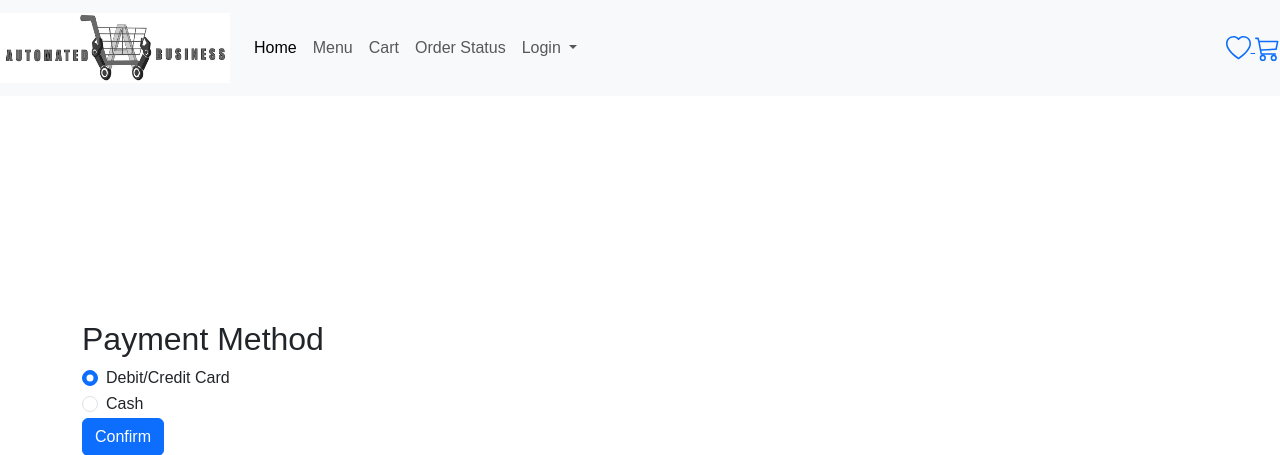
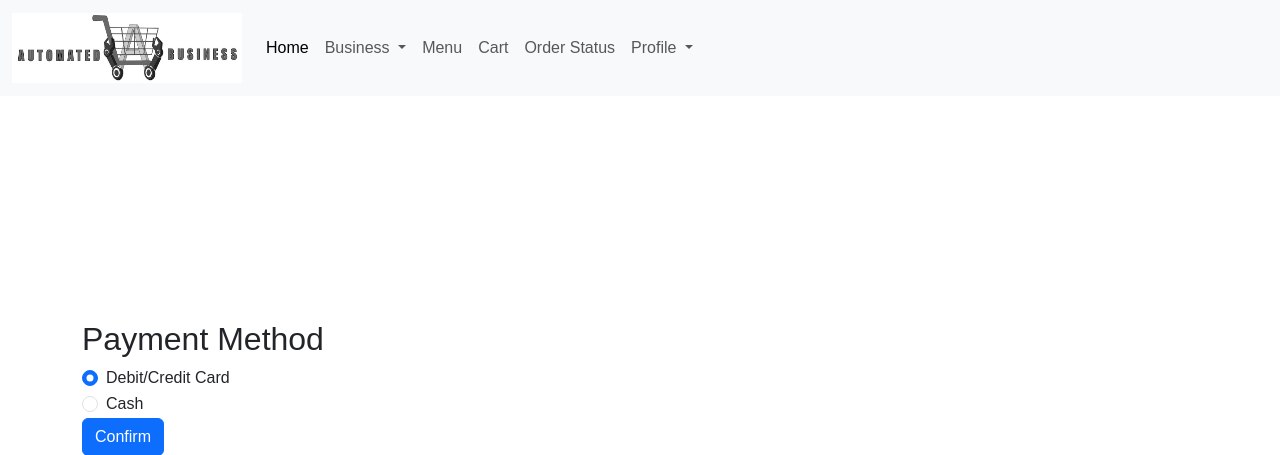
Before and after one commit to MrymAlsayed23/senior, a PHP site: page /payment.php?bid=1 in a window 1280 px wide. Shown: the top 455 px of the page. Run offline with PHP 8.4, Linux system fonts and the light colour scheme; data that the repository does not hold is empty; some libraries are stand-ins or nearby versions.

Commit message:
Update payment.php

```diff
--- a/customer/payment.php
+++ b/customer/payment.php
@@ -21,22 +21,23 @@ $cid = $_GET['cid'];
     </head>
     <body>
         <!-- nav -->
-        <nav class="navbar navbar-expand-lg navbar-light bg-light">
+
+        <nav class="navbar navbar-expand-lg bg-body-tertiary">
+                    <div class="container-fluid">
                         <a class="navbar-brand" href="customerHome.php">
                             <img src="../Images/Logo.jpg" alt="Logo" width="230" height="70">
                         </a>
-
                         <button class="navbar-toggler" type="button" data-toggle="collapse" data-target="#navbarTogglerDemo03" aria-controls="navbarTogglerDemo03" aria-expanded="false" aria-label="Toggle navigation">
                             <span class="navbar-toggler-icon"></span>
                         </button>
 
-                    <div class="collapse navbar-collapse" id="navbarNav">
-                        <ul class="navbar-nav mr-auto mt-2 mt-lg-0">
+                        <div class="collapse navbar-collapse" id="navbarSupportedContent">
+                            <ul class="navbar-nav me-auto mb-2 mb-lg-0">
                                 <li class="nav-item">
                                     <a class="nav-link active" aria-current="page" href="customerHome.php">Home</a>
                                 </li>
 
-                            <!-- <li class="nav-item dropdown">
+                                <li class="nav-item dropdown">
                                     <a class="nav-link dropdown-toggle" href="#" role="button" data-bs-toggle="dropdown" aria-expanded="false">
                                         Business
                                     </a>
@@ -61,7 +62,7 @@ $cid = $_GET['cid'];
                                             </a>
                                         </li>
                                     </ul>
-                            </li> -->
+                                </li>
 
 
                                 <li class="nav-item">
@@ -72,58 +73,21 @@ $cid = $_GET['cid'];
                                 </li>
 
                                 <li class="nav-item">
-                                <a class="nav-link" href="orderstatus.php?bid=<?php echo $bid; ?>">Order Status</a>
+                                    <a class="nav-link" href="orderstatus.php?bid=<?php echo $bid;?>">Order Status</a>
                                 </li>
 
 
-
                                 <li class="nav-item dropdown">
-                                <a class="nav-link dropdown-toggle" href="login.php" role="button" data-bs-toggle="dropdown" aria-expanded="false">
-                                    Login
+                                    <a class="nav-link dropdown-toggle" href="" role="button" data-bs-toggle="dropdown" aria-expanded="false">
+                                    Profile
                                     </a>
                                     <ul class="dropdown-menu">
-                                    <li><a class="dropdown-item" href="register.php">Sign Up</a></li>
                                         <li><a class="dropdown-item" href="profile.php">Profile</a></li>
-                                    <li>
-                                        <hr class="dropdown-divider">
-                                    </li>
                                         <li><a class="dropdown-item" href="logout.php">Logout</a></li>
                                     </ul>
                                 </li>
-
                             </ul>
                         </div>
-
-
-                <div class="header-item item-right">
-                    <?php
-                    try{
-                        require('../connection.php');
-                        $count_wishlist_items = $db->prepare("SELECT * FROM `wish_list` WHERE uid = ?");
-                        //$count_wishlist_items->execute([$user_id]);
-                        $total_wishlist_counts = $count_wishlist_items->rowCount();
-
-                        $count_cart_items = $db->prepare("SELECT * FROM `cart` WHERE uid = ?");
-                        // $count_cart_items->execute([$uid]);
-                        $total_cart_counts = $count_cart_items->rowCount();
-                    }
-                    catch (PDOException $e) {
-                        echo "Error: " . $e->getMessage();
-                    }
-                    ?>
-
-                            <a href="wishlist.php">
-                                <svg xmlns="http://www.w3.org/2000/svg" width="25" height="25" fill="currentColor" class="bi bi-heart" viewBox="0 0 16 16">
-                                    <path d="m8 2.748-.717-.737C5.6.281 2.514.878 1.4 3.053c-.523 1.023-.641 2.5.314 4.385.92 1.815 2.834 3.989 6.286 6.357 3.452-2.368 5.365-4.542 6.286-6.357.955-1.886.838-3.362.314-4.385C13.486.878 10.4.28 8.717 2.01zM8 15C-7.333 4.868 3.279-3.04 7.824 1.143q.09.083.176.171a3 3 0 0 1 .176-.17C12.72-3.042 23.333 4.867 8 15"/>
-                                </svg>
-                            </a>
-
-                            <a href="cart.php">
-                                <svg xmlns="http://www.w3.org/2000/svg" width="25" height="25" fill="currentColor" class="bi bi-cart3" viewBox="0 0 16 16">
-                                    <path d="M0 1.5A.5.5 0 0 1 .5 1H2a.5.5 0 0 1 .485.379L2.89 3H14.5a.5.5 0 0 1 .49.598l-1 5a.5.5 0 0 1-.465.401l-9.397.472L4.415 11H13a.5.5 0 0 1 0 1H4a.5.5 0 0 1-.491-.408L2.01 3.607 1.61 2H.5a.5.5 0 0 1-.5-.5M3.102 4l.84 4.479 9.144-.459L13.89 4zM5 12a2 2 0 1 0 0 4 2 2 0 0 0 0-4m7 0a2 2 0 1 0 0 4 2 2 0 0 0 0-4m-7 1a1 1 0 1 1 0 2 1 1 0 0 1 0-2m7 0a1 1 0 1 1 0 2 1 1 0 0 1 0-2"/>
-                            </svg>
-                            </a>
-
                     </div>
                 </nav>
 
@@ -174,7 +138,7 @@ $cid = $_GET['cid'];
                                 <input type="hidden" name="cid" value="<?php echo $rows['cid']; ?>">
                                 <input type="hidden" name="bid" value="<?php echo $rows['bid']; ?>">
                                 <!-- Additional form fields for card details would go here -->
-                                <input type="submit" class="btn btn-primary" value="Proceed to Payment"> <!--need to check this button-->
+                                <!-- <input type="submit" class="btn btn-primary" value="Proceed to Payment">  -->
 
                                 <?php
                             } //end while loop
@@ -201,7 +165,7 @@ $cid = $_GET['cid'];
 
                                     <div class="col-md-6 mb-3">
                                         <label for="validationCustom01">Card Number</label>
-                                        <input type="text" class="form-control" name="cardno" id="validationCustom01" required>
+                                        <input type="number" class="form-control" name="cardno" id="validationCustom01" pattern='/([0-9]){16}/' required>
                                         <div class="valid-feedback">Looks good!</div>
                                             <input type="hidden" name="payType" value="<?php echo $method; ?>">
                                         </div>
@@ -222,7 +186,7 @@ $cid = $_GET['cid'];
 
                                     <div class="col-md-3 mb-3">
                                         <label for="validationCustom05">CCV</label>
-                                        <input type="text" class="form-control" id="validationCustom05" required>
+                                        <input type="number" class="form-control" id="validationCustom05" required pattern='/([0-9]){3}/'>
                                         <div class="invalid-feedback">Please provide a valid CCV.</div>
                                     </div>
 
```
Lines whose indentation alone changed are shown as unchanged.
